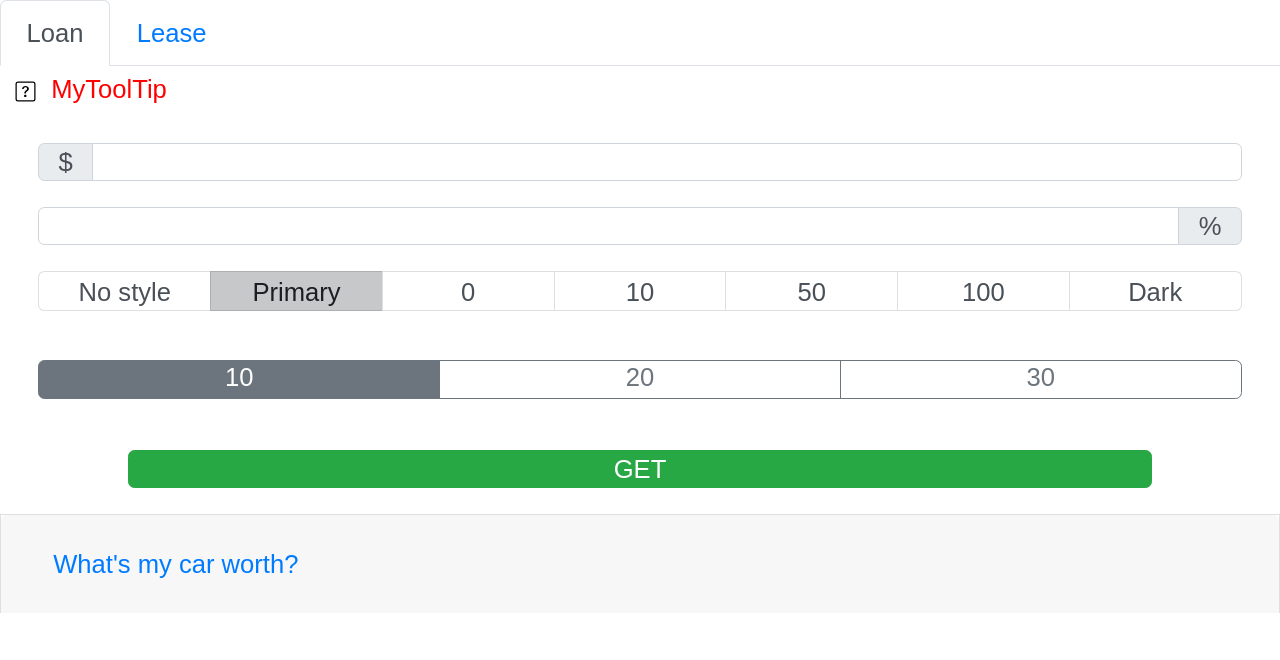
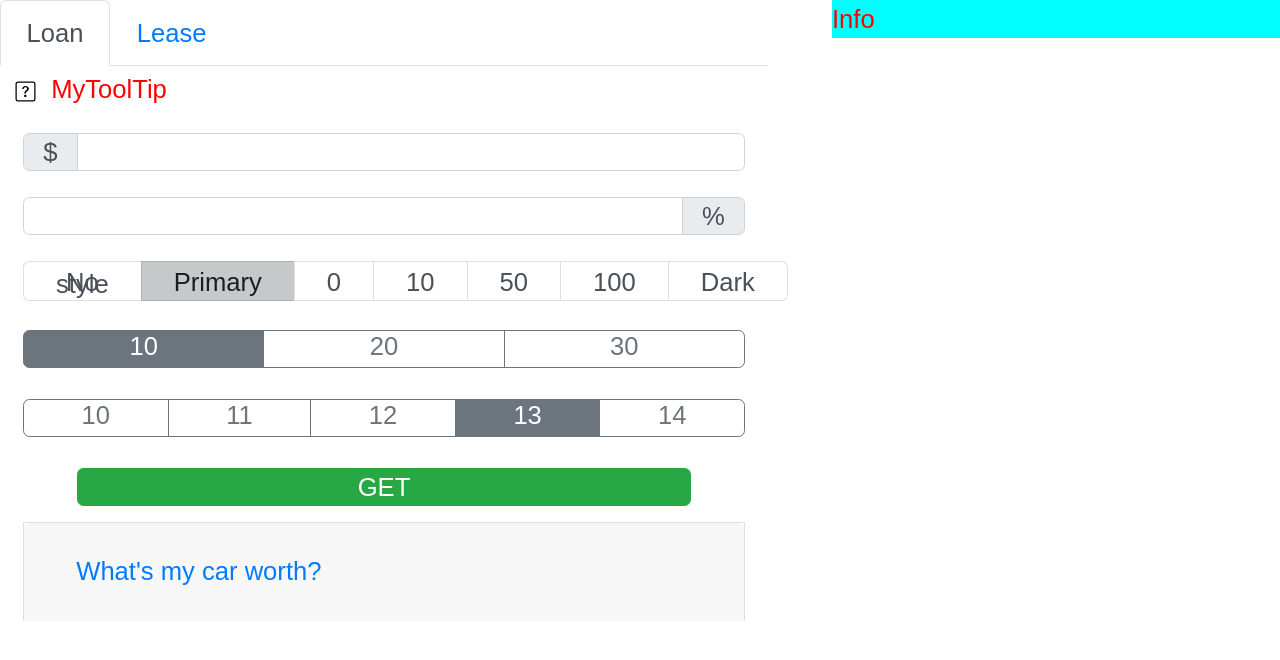
Before and after one commit to VukZh/calculator, a React app in the folder calculator/: page / in a window 1280 px wide. Shown: the top 660 px of the page. Built offline with nearby package versions, Linux system fonts and the light colour scheme; a web font is replaced by a local one.

Commit message:
feat: realize containers and props

```diff
--- a/calculator/package.json
+++ b/calculator/package.json
@@ -47,7 +47,6 @@
   },
   "dependencies": {
     "bootstrap": "^4.4.1",
-    "bootstrap-icons": "^1.0.0-alpha2",
     "react": "^16.12.0",
     "react-bootstrap": "^1.0.0-beta.16",
     "react-dom": "^16.12.0"
--- a/calculator/src/js/components/App.jsx
+++ b/calculator/src/js/components/App.jsx
@@ -1,45 +1,47 @@
 import React, {
-  Component
+  Component, Fragment
 } from "react";
 //<Button variant="success">Hover me to see</Button>
-import MyToolTip from "./MyToolTip.jsx";
-import MyInputDollars from "./MyInputDollars.jsx";
-import MyInputPercent from "./MyInputPercent.jsx";
-import MyListButton from "./MyListButton.jsx";
-import MyButtonToolbar from "./MyButtonToolbar.jsx";
-import My1Button from "./My1Button.jsx";
-import MyWorth from "./MyWorth.jsx";
 
 
-
-
-
+import MyLoan from "./MyLoan.jsx";
+import MyLease from "./MyLease.jsx";
 
 
 import Tabs from 'react-bootstrap/Tabs';
 import Tab from 'react-bootstrap/Tab'
 //import Sonnet from 'react-bootstrap/Sonnet'
 
+  const loanArr= [10,11,12,13,14];
+  const leaseArr= [22,33,44];
 
 class App extends Component {
+
+
+
+  constructor(props) {
+    super(props);
+    this.state = {
+    }
+  }
+
+
   render() {
     //    return <div className="app">Calculator</div>;
     return (
+      <Fragment>
+      <div className='container1'>
       <Tabs defaultActiveKey="loan" id="uncontrolled-tab-example">
   <Tab eventKey="loan" title="Loan">
-  <MyToolTip tips="--Tooltip--"/>
-   MyToolTip
-   <MyInputDollars/>
-   <MyInputPercent/>
-   <MyListButton/>
-   <MyButtonToolbar/>
-   <My1Button text='GET'/>
-   <MyWorth/>
+
+    <MyLoan data={loanArr} def={3} />
   </Tab>
   <Tab eventKey="lease" title="Lease">
-    ddd
+    <MyLease data={leaseArr} def={2} />
   </Tab>
-</Tabs>
+</Tabs></div>
+     <div className='container2'>Info</div>
+      </Fragment>
     );
   }
 }
--- /dev/null
+++ b/calculator/src/js/components/MyButtonToolbarArr.jsx
@@ -0,0 +1,27 @@
+import React, {
+  Component
+} from "react";
+
+import ToggleButtonGroup from 'react-bootstrap/ToggleButtonGroup';
+import ToggleButton from 'react-bootstrap/ToggleButton';
+
+
+const MyButtonToolbarArr = ({arr,def}) => {
+
+  const oneButtonArr = arr.map((item, ind) => {
+    return (
+      <ToggleButton variant='outline-secondary' value={ind} className='customHeight2'>{item}</ToggleButton>
+    );
+  });
+
+  return (
+        <ToggleButtonGroup type="radio" name="options" defaultValue={def} className='customHeight customMargin'>
+      {oneButtonArr}
+    </ToggleButtonGroup>
+  );
+
+
+};
+
+
+export default MyButtonToolbarArr;
--- /dev/null
+++ b/calculator/src/js/components/MyLease.jsx
@@ -0,0 +1,30 @@
+import React, {
+  Component, Fragment
+} from "react";
+
+import MyToolTip from "./MyToolTip.jsx";
+import MyInputDollars from "./MyInputDollars.jsx";
+import MyInputPercent from "./MyInputPercent.jsx";
+import MyListButton from "./MyListButton.jsx";
+import MyButtonToolbar from "./MyButtonToolbar.jsx";
+import My1Button from "./My1Button.jsx";
+import MyWorth from "./MyWorth.jsx";
+import MyButtonToolbarArr from "./MyButtonToolbarArr.jsx";
+
+const MyLease = ({data,def}) => (
+  <div>
+     <MyToolTip tips="--Tooltip--"/>
+        MyToolTip
+     <MyInputDollars/>
+     <MyInputPercent/>
+     <MyListButton/>
+     <MyButtonToolbar/>
+     <MyButtonToolbarArr arr={data} def={def}/>
+     <My1Button text='GET'/>
+     <MyWorth/>
+  </div>
+);
+
+
+
+export default MyLease;
--- a/calculator/src/js/components/MyListButton.jsx
+++ b/calculator/src/js/components/MyListButton.jsx
@@ -5,7 +5,7 @@ import React, {
 import ListGroup from 'react-bootstrap/ListGroup';
 
 
-const MyInputPercent = () => (
+const MyListButton = () => (
 <ListGroup horizontal className='customHeight customMargin'>
   <ListGroup.Item action className='centerTxt'>No style</ListGroup.Item>
   <ListGroup.Item action variant="dark" className='centerTxt'>Primary</ListGroup.Item>
@@ -29,4 +29,4 @@ const MyInputPercent = () => (
 
 
 
-export default MyInputPercent;
+export default MyListButton;
--- /dev/null
+++ b/calculator/src/js/components/MyLoan.jsx
@@ -0,0 +1,32 @@
+import React, {
+  Component, Fragment
+} from "react";
+
+import MyToolTip from "./MyToolTip.jsx";
+import MyInputDollars from "./MyInputDollars.jsx";
+import MyInputPercent from "./MyInputPercent.jsx";
+import MyListButton from "./MyListButton.jsx";
+import MyButtonToolbar from "./MyButtonToolbar.jsx";
+import My1Button from "./My1Button.jsx";
+import MyWorth from "./MyWorth.jsx";
+import MyButtonToolbarArr from "./MyButtonToolbarArr.jsx";
+
+//const a = [10,11,12,13,14];
+
+const MyLoan = ({data,def}) => (
+  <div>
+     <MyToolTip tips="--Tooltip--"/>
+        MyToolTip
+     <MyInputDollars/>
+     <MyInputPercent/>
+     <MyListButton/>
+     <MyButtonToolbar/>
+     <MyButtonToolbarArr arr={data} def={def}/>
+     <My1Button text='GET'/>
+     <MyWorth/>
+  </div>
+);
+
+
+
+export default MyLoan;
--- a/calculator/src/js/components/MyToolTip.jsx
+++ b/calculator/src/js/components/MyToolTip.jsx
@@ -7,7 +7,7 @@ import Popover from 'react-bootstrap/Popover';
 import ttimg from '../../assets/images/question-square.svg';
 
 const MyToolTip = ({tips}) => (
-<OverlayTrigger placement='right-start' delay={{ show: 250, hide: 600 }} overlay={<Popover><Popover.Content>{tips}</Popover.Content></Popover>}>
+<OverlayTrigger trigger="hover" placement='right-start' delay={{ show: 250, hide: 1000 }} overlay={<Popover><Popover.Content>{tips}</Popover.Content></Popover>}>
   <span className="d-inline-block">
     <img src={ttimg} className ='toolTip' alt =''/>
   </span>
--- a/calculator/src/js/components/MyWorth.jsx
+++ b/calculator/src/js/components/MyWorth.jsx
@@ -7,7 +7,7 @@ import Button from 'react-bootstrap/Button';
 import ttimg from '../../assets/images/alert-square-fill.svg';
 
 const MyWorth = () => (
-  <Accordion>
+  <Accordion className='customMargin'>
     <Card>
       <Card.Header>
         <Accordion.Toggle as={Button} variant="link" eventKey="1">
--- a/calculator/src/style.css
+++ b/calculator/src/style.css
@@ -32,6 +32,10 @@
   height: 3vw;
   line-height: 1vw;
 }
+.customHeight3 {
+  height: 5vw;
+  line-height: 3vw;
+}
 .customMargin {
   width: 94%;
   margin: 2% 3%;
@@ -57,3 +61,25 @@
 .customColor {
   color: #00f;
 }
+.container2 {
+  left: 65%;
+  position: absolute;
+  width: 35%;
+  background-color: #0ff;
+}
+.container1 {
+  position: absolute;
+  width: 60%;
+}
+@media screen and (max-width: 480px) {
+  .container2 {
+    position: static;
+    background-color: #0ff;
+    margin: 3%;
+    width: 94%;
+  }
+  .container1 {
+    position: static;
+    width: 100%;
+  }
+}
--- a/calculator/src/style.styl
+++ b/calculator/src/style.styl
@@ -27,6 +27,9 @@
 .customHeight2
     height 3vw
     line-height 1vw
+.customHeight3
+    height 5vw
+    line-height 3vw
 .customMargin
     width 94%
     margin 2% 3%
@@ -45,3 +48,20 @@
     margin 2% 10%
 .customColor
     color blue
+.container2
+    left 65%
+    position absolute
+    width 35%
+    background-color aqua
+.container1
+    position absolute
+    width 60%
+@media screen and (max-width: 480px)
+    .container2
+        position static
+        background-color aqua
+        margin 3%
+        width 94%
+    .container1
+        position static
+        width 100%
```
Also changed, not shown: 1 other file (tests, documents, lock files or other folders).
